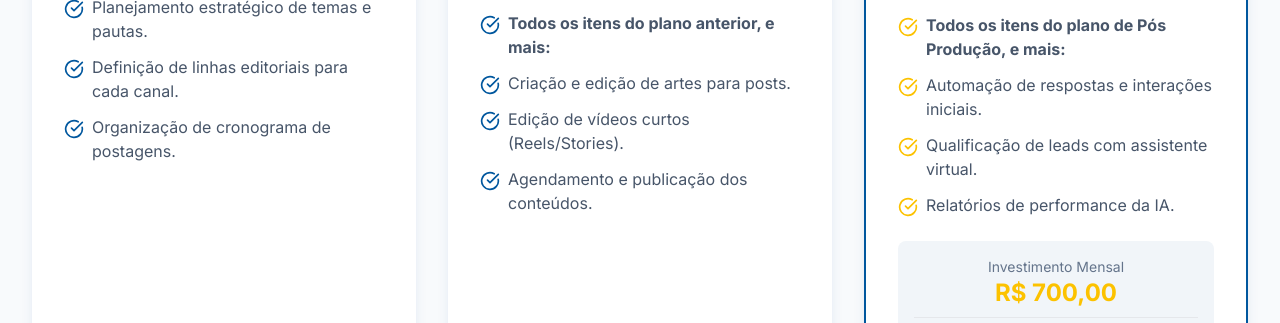
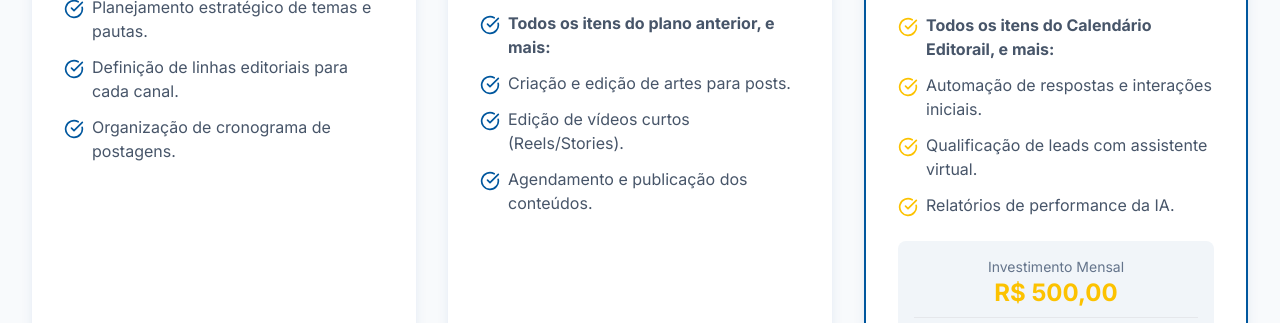
Before and after one commit to alfanexusSE/denegredo, a plain HTML site: page index.html in a window 1280 px wide. Shown: the part 621-944 px from the top of the page. Drawn offline with nearby package versions, Linux system fonts and the light colour scheme.

Commit message:
Update index.html

```diff
--- a/index.html
+++ b/index.html
@@ -116,14 +116,14 @@
                             <h3 class="text-2xl font-bold text-slate-900">Pós Produção + Agente IA</h3>
                         </div>
                         <ul class="space-y-3 text-slate-600 list-inside mb-6 flex-grow">
-                             <li class="flex items-start gap-2"><i data-lucide="check-circle" class="w-5 h-5 text-brand-yellow flex-shrink-0 mt-1"></i><span><strong>Todos os itens do plano de Pós Produção, e mais:</strong></span></li>
+                             <li class="flex items-start gap-2"><i data-lucide="check-circle" class="w-5 h-5 text-brand-yellow flex-shrink-0 mt-1"></i><span><strong>Todos os itens do Calendário Editorail, e mais:</strong></span></li>
                             <li class="flex items-start gap-2"><i data-lucide="check-circle" class="w-5 h-5 text-brand-yellow flex-shrink-0 mt-1"></i><span>Automação de respostas e interações iniciais.</span></li>
                             <li class="flex items-start gap-2"><i data-lucide="check-circle" class="w-5 h-5 text-brand-yellow flex-shrink-0 mt-1"></i><span>Qualificação de leads com assistente virtual.</span></li>
                             <li class="flex items-start gap-2"><i data-lucide="check-circle" class="w-5 h-5 text-brand-yellow flex-shrink-0 mt-1"></i><span>Relatórios de performance da IA.</span></li>
                         </ul>
                         <div class="bg-slate-100 p-4 rounded-lg text-center mt-auto">
                             <p class="text-slate-500 text-sm">Investimento Mensal</p>
-                            <p class="text-2xl font-bold text-brand-yellow mb-2">R$ 700,00</p>
+                            <p class="text-2xl font-bold text-brand-yellow mb-2">R$ 500,00</p>
                             <hr class="my-2">
                             <p class="text-slate-500 text-sm">Desenvolvimento (Pagamento Único)</p>
                             <p class="text-2xl font-bold text-brand-yellow">R$ 900,00</p>
```
